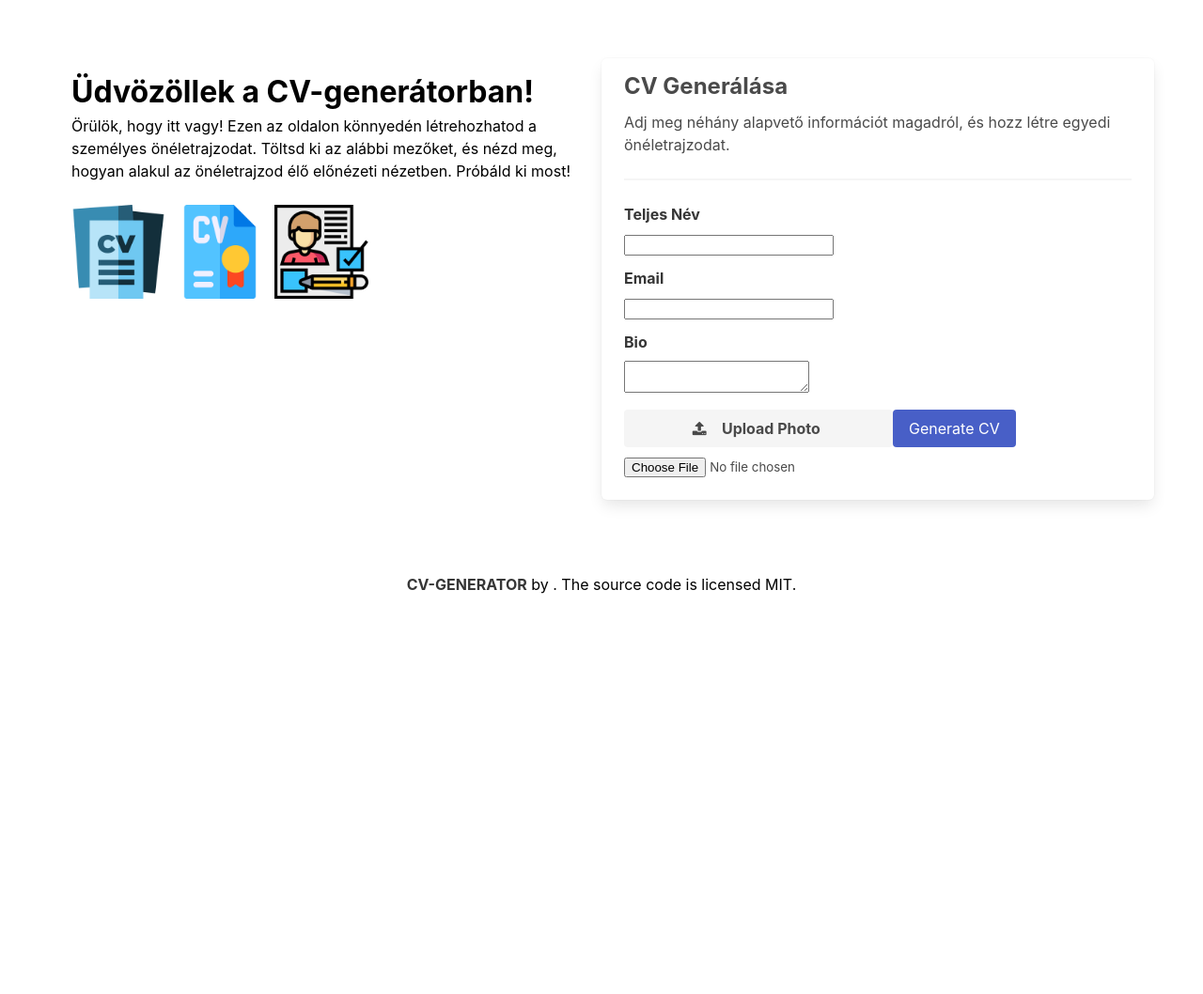
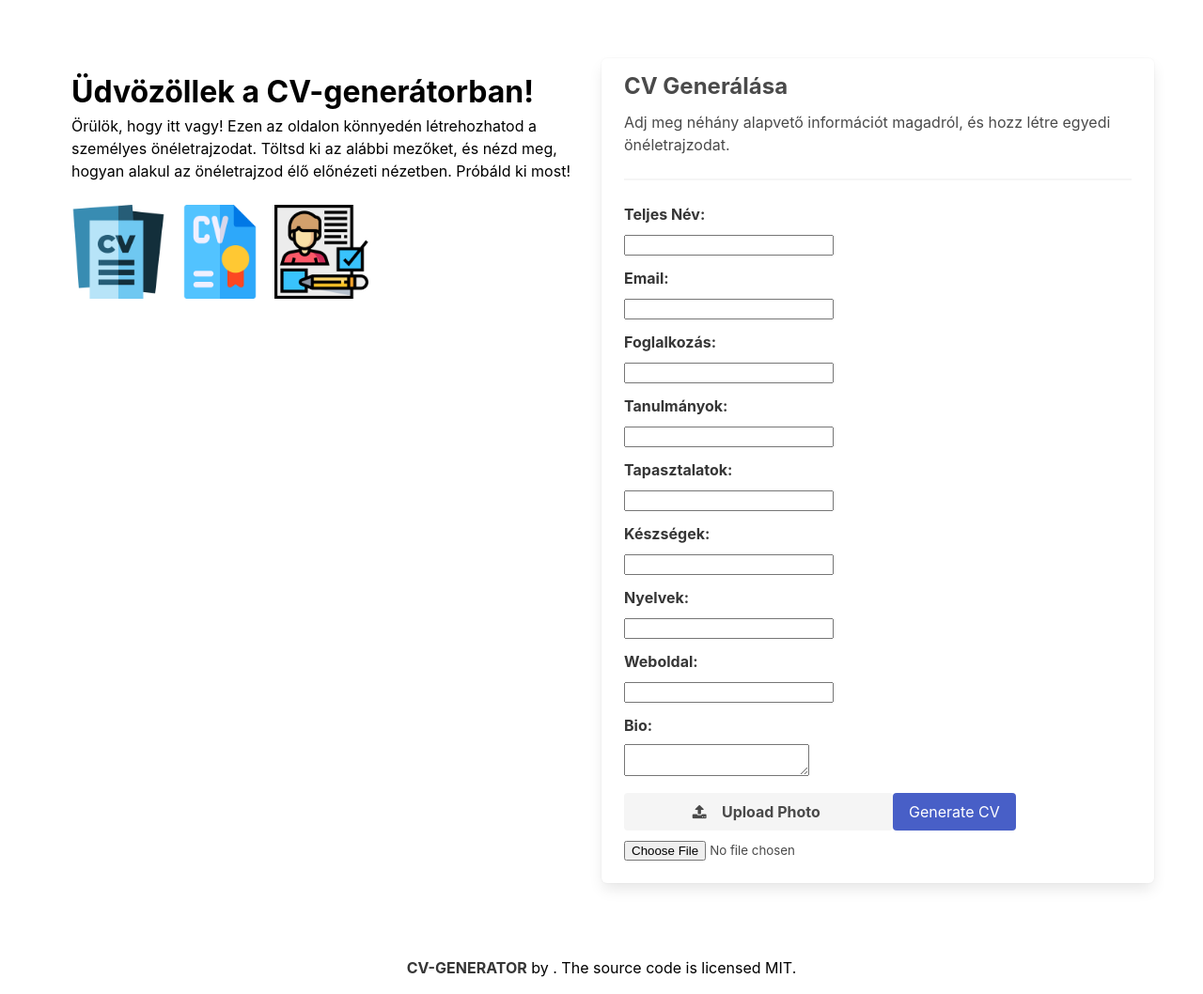
Before and after one commit to janos870/cv_generator_v2, a Django app: template cv_app/templates/cv_app/create.html in a window 1280 px wide. Shown: the part 56-1114 px from the top of the page at 94% size. Before the commit the page ends 688 px from the top, so only its background shows below. Run offline with Django 3.2, Linux system fonts and the light colour scheme; the template is opened without the code that fills it, so the values that code supplies are empty, except form fields; form fields are guessed from the names that the template uses.

Commit message:
updating app

```diff
--- a/cv_app/models.py
+++ b/cv_app/models.py
@@ -7,6 +7,12 @@ class UserProfile(models.Model):
     email = models.EmailField()
     bio = models.TextField()
     profile_picture = models.ImageField(upload_to='media/profile_pictures/')
+    profession = models.CharField(max_length=200, blank=True)
+    education = models.CharField(max_length=200, default='No education')
+    experience = models.CharField(max_length=200, default='No experience')
+    skills = models.CharField(max_length=200, default='')
+    languages = models.CharField(max_length=200, default='')
+    website = models.CharField(max_length=200, default='')
 
     def __str__(self):
         return self.full_name
--- a/cv_app/static/css/styles.css
+++ b/cv_app/static/css/styles.css
@@ -38,10 +38,32 @@ a:hover {
 /* CV LIST STYLES */
   .cv-list {
     background: #11111;
-    margin-top: 50px;
+    margin-top: 20px;
  }
   .cv-list:hover {
     background: #f1f2f2;
+ }
+
+ /* PREVIEW STYLES */
+ /*.preview {
+    width: 50%;
+    margin: 50px auto;
+ }
+
+ .preview h2 {
+    margin: 50px auto;
+    font-size: 30px;
+ } */
+/*
+ .preview img {
+    border-radius: 50%;
+ } */
+
+ @media (max-width: 768px) {
+    .preview {
+        width: 100%;
+        margin: 50px 5px;
+    }
  }
 
  /*--------------------------------DARK THEME--------------------------------*/
--- a/cv_app/templates/cv_app/create.html
+++ b/cv_app/templates/cv_app/create.html
@@ -32,21 +32,63 @@
 
 
             <div class="field">
-                <label class="label" for="{{ form.full_name.id_for_label }}">Teljes Név</label>
+                <label class="label" for="{{ form.full_name.id_for_label }}">Teljes Név:</label>
                 <div class="control">
                     {{ form.full_name }}
                 </div>
             </div>
 
             <div class="field">
-                <label class="label" for="{{ form.email.id_for_label }}">Email</label>
+                <label class="label" for="{{ form.email.id_for_label }}">Email:</label>
                 <div class="control">
                     {{ form.email }}
                 </div>
             </div>
 
             <div class="field">
-                <label class="label" for="{{ form.bio.id_for_label }}">Bio</label>
+                <label class="label" for="{{ form.profession.id_for_label }}">Foglalkozás:</label>
+                <div class="control">
+                    {{ form.profession }}
+                </div>
+            </div>
+
+            <div class="field">
+                <label class="label" for="{{ form.education.id_for_label }}">Tanulmányok:</label>
+                <div class="control">
+                    {{ form.education }}
+                </div>
+            </div>
+
+            <div class="field">
+                <label class="label" for="{{ form.experience.id_for_label }}">Tapasztalatok:</label>
+                <div class="control">
+                    {{ form.experience }}
+                </div>
+            </div>
+
+            <div class="field">
+                <label class="label" for="{{ form.skills.id_for_label }}">Készségek:</label>
+                <div class="control">
+                    {{ form.skills }}
+                </div>
+            </div>
+
+            <div class="field">
+                <label class="label" for="{{ form.languages.id_for_label }}">Nyelvek:</label>
+                <div class="control">
+                    {{ form.languages }}
+                </div>
+            </div>
+
+            <div class="field">
+                <label class="label" for="{{ form.website.id_for_label }}">Weboldal:</label>
+                <div class="control">
+                    {{ form.website }}
+                </div>
+            </div>
+
+            <div class="field">
+                <label class="label" for="{{ form.bio.id_for_label }}">Bio:</label>
                 <div class="control">
                     {{ form.bio }}
                 </div>
--- a/cv_app/templates/cv_app/cv_list.html
+++ b/cv_app/templates/cv_app/cv_list.html
@@ -3,10 +3,10 @@
 {% block content %}
 {% include 'cv_app/navbar.html' %}
 
-<div class="container">
-    <h2 class="mt-5">CV LIST</h2>
+<div class="container my-5">
+    <h2 class="mt-5 is-size-3">CV LIST</h2>
     {% for user in user_profiles %}
-    <div class="cv-list is-flex is-justify-content-space-between column mb-4">
+    <div class="cv-list is-flex is-justify-content-space-between column">
         <div class="is-flex mt-3">
             <figure class="image image is-32x32 mr-4">
                 <img alt="Profile Picture" class="is-rounded" src="{{ user.profile_picture.url }}">
```
Also changed, not shown: cv_app/forms.py (+8 -2 lines), cv_app/templates/cv_app/pdf.html (+21 -5 lines), cv_app/templates/cv_app/preview.html (+26 -6 lines), README.md (added), cv-generator-cover.png (added), cv_app/migrations/0004_userprofile_education_userprofile_experience_and_more.py (added), db.sqlite3, media/media/profile_pictures/FB_IMG_1700574213855.jpg (added), media/media/profile_pictures/user-default-image.png (added), 1 other file.
